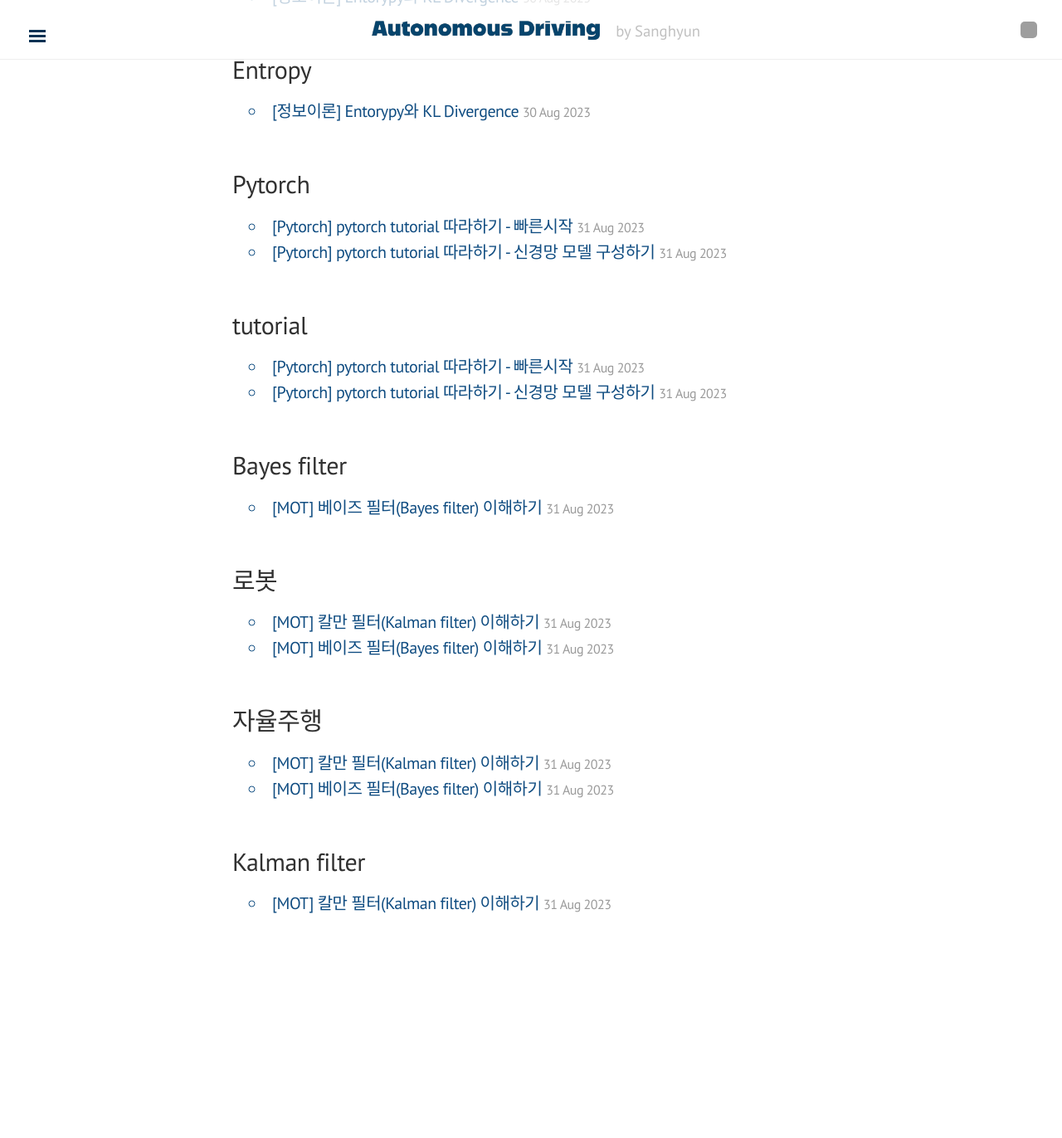
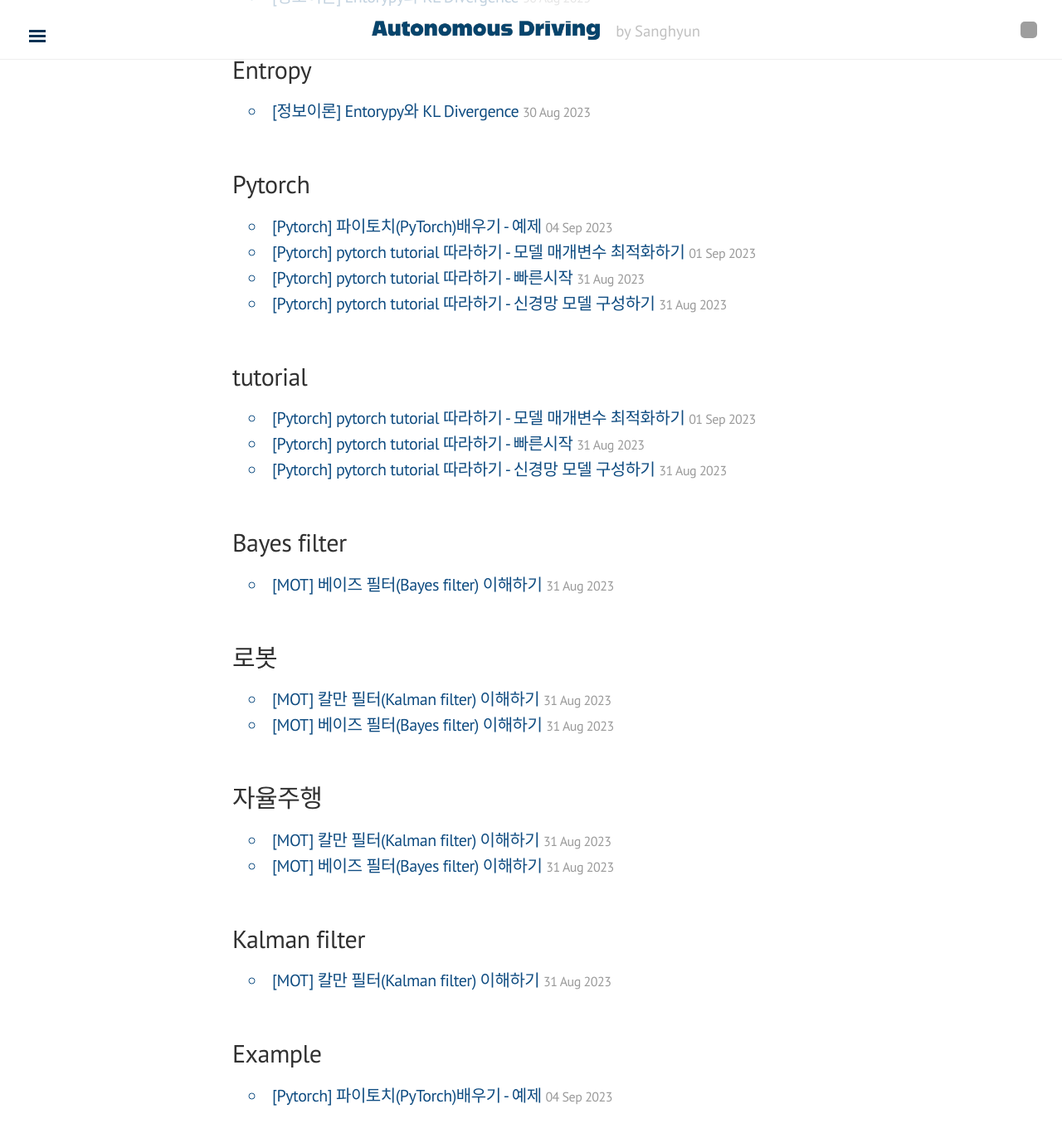
Before and after one commit to SangHyun014/SangHyun014.github.io, a Jekyll site: the page built from blog/tags.html, in a window 1280 px wide and 1400 px high, scrolled down 2248 px. Shown: the top 1372 px of the window at 83% size. Built offline with Jekyll 4.4.1, drawn with Linux system fonts in a browser that asks for light colours; nearby versions of some CDN libraries; before the commit the page ends 3466 px from its top, so only the background shows below that; part of the change alters nothing that is shown; grey boxes are pictures that could not be loaded.

Commit message:
정보이론 수정

````diff
--- a/_posts/2023-08-30-theory-entropy.md
+++ b/_posts/2023-08-30-theory-entropy.md
@@ -14,7 +14,7 @@ tags: [정보이론, Entropy]
 이러한 정보를 주고 받을 때, "정보"라는 것이 정량화 된 정보의 양을 정보량이라 할 수 있다.
 
 ### 정보량
-정보 보론에서 정보량은 '놀람의 정도'를 의미한다.
+정보 이론에서 정보량은 '놀람의 정도'를 의미한다.
 
 $\to$ 놀람이 클 때, 정보가 크다고 하는데, 일상적으로 발생하는 사건에 대한 정보는 정보량이 작다고 표현을 하고 자주 발생하지 않는 사건에 대한 정보량은 크다고 표현한다.
 
--- /dev/null
+++ b/_posts/2023-09-01-pytorch-Autograd.md
@@ -0,0 +1,162 @@
+---
+layout: post
+title: "[Pytorch] pytorch tutorial 따라하기 - 모델 매개변수 최적화하기"
+categories: [Pytorch]
+tags: [Pytorch, tutorial]
+---
+
+# 모델 매개변수 최적화하기
+모델과 데이터를 준비하고 데이터의 매개변수를 최적화하여 하여 모델을 학습하고, 검증하고, 테스트 해보겠습니다. 모델을 학습하는 과정은 반복적인 과정을 거칩니다. 각 반복 단계에서 모델은 출력을 추측하고, 추측과 정답 사이의 오류(loss)를 계산하고, 매개변수에 대한 오류의 도함수(derivative)를 수집한 뒤, 경사하강법을 사용하여 파라미터들을 **최적화(optimize)**합니다.
+
+## 기본 코드
+앞선 튜토리얼들의 코드들을 가져와 작성합니다.
+```python
+import torch
+from torch import nn
+from torch.utils.data import DataLoader
+from torchvision import datasets
+from torchvision.transforms import ToTensor
+
+training_data = datasets.FashionMNIST(
+    root='data',
+    train=True,
+    download=True,
+    transform=ToTensor()
+)
+
+test_data = datasets.FashionMNIST(
+    root='data',
+    train=False,
+    download=True,
+    transform=ToTensor()
+)
+
+train_dataloader = DataLoader(training_data, batch_size=64)
+test_dataloader = DataLoader(test_data, batch_size=64)
+
+class NeuralNetwork(nn.Module):
+    def __init__(self):
+        super(NeuralNetwork, self).__init__()
+        self.flatten = nn.Flatten()
+        self.linear_relu_stack = nn.Sequential(
+            nn.Linear(28*28, 512),
+            nn.ReLU(),
+            nn.Linear(512, 512),
+            nn.ReLU(),
+            nn.Linear(512, 18),
+        )
+
+    def forward(self, x):
+        x = self.flatten(x)
+        logits = self.linear_relu_stack(x)
+        return logits
+
+model = NeuralNetwork()
+```
+
+## 하이퍼파라미터(Hyperparameter)
+하이퍼파라미터(Hyperparameter)는 모델 최적화 과정에서 제어할 수 있는 매개변수입니다. 서로 다른 하이퍼파라미터 값은 모델 학습과 수렴율(Convergence rate)에 영향을 미칠 수 있습니다.
+
+학습 시 다음과 같은 하이퍼 파라미터들을 정의합니다.
+- 에폭(epoch) : 데이터셋을 반복하는 횟수
+- 배치 크기(batch size) : 매개변수가 갱신되기 전 신경망을 통해 전파된 데이터 샘플의 수
+- 학습률(learning rate) : 각 배치/에폭에서 모델의 매개변수를 조절하는 비율.
+
+```python
+learning_rate = 1e-3
+batch_size = 64
+epochs = 5
+```
+
+## 최적화 단계(Optimization Loop)
+최적화 단계를 통해 모델을 학습하고 최적화할 수 있습니다. 최적화 단계의 각 반복(iteration)을 **에폭(epoch)** 이라 부릅니다.
+
+하나의 에폭은 다음 두 부분으로 구성됩니다.
+- 학습 단계(train loop) : 학습용 데이터셋을 반복(iterate)하고 최적의 매개변수로 수렴합니다.
+- 검증/테스트 단계(validation/test loop) : 모델 성능이 개선되고 있는지를 확인하기 위해 테스트 데이터셋을 반복(iterate)합니다.
+
+## 손실 함수(Loss Function)
+손실 함수(Loss Function)는 획득한 결과와 실제 값 사이의 틀린 정도(degree of dissimilarity)를 측정하며, 학습 중에 이 값을 최소화하려고 합니다. 주어진 데이터 샘플을 입력으로 계산한 예측과 정답(label)을 비교하여 손실(loss)를 계산합니다.
+
+> 일반적으로 회귀 문제(regression task)에 사용하는 `nn.MSELoss`(평균 제곱 오차(MSE; Mean Square Error)), 분류 문제(classification task)에 사용하는 `nn.NLLLoss(음의 로그 우도(Negative Log Likelihood))`, 그리고 `nn.LogSoftmax`와 `nn.NLLoss`를 합친 `nn.CrossEntropyLoss` 등이 있습니다.
+
+```python
+# 손실 함수(Loss Function)을 초기화 합니다.
+loss_fn = nn.CrossEntropyLoss()
+```
+
+## 옵티마이저(Optimizer)
+
+최적화는 각 학습 단계에서 모델의 오류를 줄이기 위해 모델 매개변수를 조정하는 과정입니다. **최적화 알고리즘**은 이 과정이 수행되는 방식(SGD; Stochastic Gradient Descent)을 정의합니다. 모든 최적화 절차는 `optimizer` 객체에 캡슐화(encapsulate)됩니다. 여기서는 SGD 옵티마이저를 사용하고 있으며, PyTorch에는 ADAM이나 RMSProp과 같은 다른 종류의 모델과 데이터에서 잘 동작하는 다양한 옵티마이저(Optimizer)가 있습니다.
+
+학습하려는 모델의 매개변수와 학습률(learning rate) 하이퍼파라미터를 등록하여 옵티마이저를 초기화합니다.
+
+```python
+optimizer = torch.optim.SGD(model.parameters(), lr=learning_rate)
+```
+
+학습 단계(loop)에서 최적화는 세단계로 이루어집니다.
+- `optimizer.zero_grad()`를 호출하여 모델 매개변수의 변화도를 재설정합니다. 기본적으로 변화도는 더해지기(add up) 때문에 중복 계산을 막기 위해 반복할 때마다 명시적으로 0으로 설정합니다.
+- `loss.backwards()`를 호출하여 예측 손실(prediction loss)을 역전파합니다. PyTorcch는 각 매개변수에 대한 손실의 변화도를 저장합니다.
+- 변화도를 계산한 뒤에는 `optimizer.step()`을 호출하여 역전파 단계에서 수집된 변화도로 매개변수를 조정합니다.
+
+## 전체 구현
+
+최적화 코드를 반복하여 수행하는 `train_loop`와 테스트 데이터로 모델의 성능을 측정하는 `test_loop`를 정의하였습니다.
+```python
+def train_loop(dataloader, model, loss_fn, optimizer):
+    size = len(dataloader.dataset)
+    for batch, (X, y) in enumerate(dataloader):
+        # 예측(prediction)과 손실(loss) 계산
+        pred = model(X)
+        loss = loss_fn(pred, y)
+
+        #역전파
+        optimizer.zero_grad()
+        loss.backward()
+        optimizer.step()
+
+        if batch % 100 == 0:
+            loss, current = loss.item(), (batch+1)*len(X)
+            print(f"loss: {loss:>7f}  [{current:>5d}/{size:>5d}]")
+
+def test_loop(dataloader, model, loss_fn):
+    size = len(dataloader.dataset)
+    num_batches = len(dataloader)
+    test_loss, correct = 0,0
+
+    with torch.no_grad():
+        for X, y in dataloader:
+            pred = model(X)
+            test_loss += loss_fn(pred, y).item()
+            correct += (pred.argmax(1)==y).type(torch.float).sum().item()
+
+    test_loss /= num_batches
+    correct /= size
+    print(f'Test Error: \n Accuracy: {(100*correct):>0.1f}%, Avg loss: {test_loss:>8f} \n')
+
+```
+손실 함수와 옵티마이저를 초기화하고 `train_loop`와 `test_loop`에 전달합니다.
+모델의 성능 향상을 알아보기 위해 자유롭게 에폭(epoch) 수를 증가시켜 볼 수 있습니다.
+
+```python
+loss_fn = nn.CrossEntropyLoss()
+optimizer = torch.optim.SGD(model.parameters(), lr=learning_rate)
+
+epochs = 10
+for t in range(epochs):
+    print(f'Epoch {t+1}\n------------------------')
+    train_loop(train_dataloader, model, loss_fn, optimizer)
+    test_loop(test_dataloader, model, loss_fn)
+print('Done!')
+```
+
+![image](https://github.com/SangHyun014/SangHyun014.github.io/assets/87685922/f71477fc-312c-44f2-9ddd-2ba10916ae2c)
+
+다음과 같이 학습이 진행이 되고, 테스트도 진행해 볼 수 있습니다.
+마지막으로 그렇게 학습된 모델을 저장과 불러오는 방법은 다음과 같습니다.
+
+```python
+torch.save(mode, 'model.pth')  # 모델 저장하기
+torch.load('model.pth') # 모델 불러오기
+```
--- /dev/null
+++ b/_posts/2023-09-04-pytorch-Example.md
@@ -0,0 +1,298 @@
+---
+layout: post
+title: "[Pytorch] 파이토치(PyTorch)배우기 - 예제"
+categories: [Pytorch]
+tags: [Pytorch, Example]
+---
+
+# 텐서(Tensor)
+Numpy를 사용하여 신경망을 구성해보도록 하겠습니다.
+
+```python
+import numpy as np
+import math
+
+# 무작위로 입력과 출력 데이터를 생성
+x = np.linspace(-math.pi, math.pi, 2000)
+y = np.sin(x)
+
+# 무작위로 가중치를 초기화
+a = np.random.randn()
+b = np.random.randn()
+c = np.random.randn()
+d = np.random.randn()
+
+learning_rate = 1e-6
+for t in range(2000):
+    # 순전파 단계 : 예측값 y를 계산합니다.
+    # y = a + bx+ cx^2+ dx^3
+    y_pred = a + b*x + c*x**2 +d*x**3
+
+    # 손실(loss)를 계산하고 출력합니다.
+    loss = np.square(y_pred - y).sum()
+    if t % 100 == 99:
+        print(t, loss)
+
+    # 손실(loss)에 따른 a, b, c, d의 변화도 (gradient)를 계산하고 역전파합니다.
+    grad_y_pred = 2.0 * (y_pred - y)
+    grad_a = grad_y_pred.sum()
+    grad_b = (grad_y_pred * x).sum()
+    grad_c = (grad_y_pred * x ** 2).sum()
+    grad_d = (grad_y_pred * x ** 3).sum()
+
+    # 가중치를 계산합니다.
+    a -= learning_rate * grad_a
+    b -= learning_rate * grad_b
+    c -= learning_rate * grad_c
+    d -= learning_rate * grad_d
+
+print(f'Result: y ={a}, {b} x + {c} x^2 + {d} x^3')
+```
+
+![image](https://github.com/SangHyun014/SangHyun014.github.io/assets/87685922/567a1a62-bbd4-4d54-b900-f1b85d8ae14c)
+
+이번에는 동일한 코드를 Torch를 이용해서 작성해보겠습니다.
+```python
+import torch
+import math
+
+dtype = torch.float
+device = torch.device('cpu')
+#device = torch.device('cuda:0') #GPU 사용을 하려면 해당 device를 사용
+
+# 무작위로 입력과 출력 데이터 생성
+x = torch.linspace(-math.pi, math.pi, 2000, device=device, dtype=dtype)
+y = torch.sin(x)
+
+# 무작위로 가중치를 초기화
+a = torch.randn((), device=device, dtype=dtype)
+b = torch.randn((), device=device, dtype=dtype)
+c = torch.randn((), device=device, dtype=dtype)
+d = torch.randn((), device=device, dtype=dtype)
+
+learning_rate = 1e-6
+for t in range(2000):
+    # 순전파 단계 : 예측값 y를 계산합니다.
+    y_pred = a + b * x + c * x ** 2 + d * x ** 3
+
+    # 손실(loss)를 계산하고 출력합니다.
+    loss = (y_pred - y).pow(2).sum().item()
+    if t % 100 == 99:
+        print(t, loss)
+
+    # 손실에 따른 a, b, c, d의 변화도(gradient)를 계산하고 역전파합니다.
+    grad_y_pred = 2.0 * (y_pred - y)
+    grad_a = grad_y_pred.sum()
+    grad_b = (grad_y_pred * x).sum()
+    grad_c = (grad_y_pred * x ** 2).sum()
+    grad_d = (grad_y_pred * x ** 3).sum()
+
+    # 가중치를 갱신합니다.
+    a -= learning_rate * grad_a
+    b -= learning_rate * grad_b
+    c -= learning_rate * grad_c
+    d -= learning_rate * grad_d
+
+print(f'Result: y = {a.itme()} + {b.item()} x + {c.item()} x^2 + {d.item()} x^3')
+```
+![image](https://github.com/SangHyun014/SangHyun014.github.io/assets/87685922/53a4b960-14ff-4f46-889b-27406915a71c)
+
+## Autograd
+이번에는 동일한 과정을 자동미분(Autograd)를 이용하여 진행해보겠습니다.
+`Autograd`를 사용하면, 신경망의 순전파 단계에서 **연산 그래프**(**Computational Graph**)를 정의하게 됩니다. 이 그래프의 노드(node)는 텐서(tensor)이고, 엣지(edge)는 입력 텐서로부터 출력 텐서를 만들어내는 함수가 됩니다.
+
+```python
+import torch
+import math
+
+dtype = float
+device = torch.device('cpu')
+# device = torch.device('cuda:0') # GPU 사용을 하려면 앞 주석을 제거합니다.
+
+# 입력값과 출력값을 갖는 텐서들을 생성합니다.
+# requires_grad = False 가 기본값으로 설정되어 역전파 단계 중에 이 텐서들에 대한 변화도(gradient)를 계산할 필요가 없음을 나타냅니다.
+x = torch.linspace(-math.pi, math.pi, 2000, device=device, dtype=dtype)
+y = torch.sin(x)
+
+# 가중치를 갖는 임의의 텐서를 생ㅇ성합니다.
+a = torch.randn((), device=device, dtype=dtype, requires_grad=True)
+b = torch.randn((), device=device, dtype=dtype, requires_grad=True)
+c = torch.randn((), device=device, dtype=dtype, requires_grad=True)
+d = torch.randn((), device=device, dtype=dtype, requires_grad=True)
+
+learning_rate = 1e-6
+for t in range(2000):
+    # 순전파 단계 : 텐서들 간의 연산을 사용하여 예측값 y를 계산합니다.
+    y_pred = a + b * x + c * x **2 + d * x ** 3
+
+    # 손실(loss)를 계산합니다. 이 때, 손실은 (1,) shape를 갖는 텐서입니다.
+    # loss.item()으로 손실이 갖는 스칼라 값을 가져올 수 있습니다.
+    loss = (y_pred - y).pow(2).sum()
+    if t % 100 == 99:
+        print(t, loss.item())
+
+    # autograd를 사용해 역전파를 계산합니다. 이는 requires_grad=True를 갖는 모든 텐서들에 대한 손실의 변화도(gradient)를 계산합니다.
+    loss.backward()
+
+    # 경사하강법(gradient descent)을 사용하여 가중치를 직접 갱신합니다.
+    # torch.no_grad()로 감싸는 이유는, 가중치들이 requires_grad=True이지만 autograd에서는 이를 추적하지 않을 것이기 때문입니다.
+    with torch.no_grad():
+        a -= learning_rate * a.grad
+        b -= learning_rate * b.grad
+        c -= learning_rate * c.grad
+        d -= learning_rate * d.grad
+
+        # 가중치 갱신 이후에는 변화도를 0으로 만듦
+        a.grad = None
+        b.grad = None
+        c.grad = None
+        d.grad = None
+
+print(f'Result: y = {a.item()} + {b.item()} x + {c.item()} x^2 + {d.item()} x^3')
+```
+
+![image](https://github.com/SangHyun014/SangHyun014.github.io/assets/87685922/c2534af5-9ac4-4328-9d61-54a8e574924a)
+
+## nn Module 이용하기
+이번에는 파이토치(PyTorch)의 nn Module을 이용해보겠습니다.
+
+신경망을 구성하는 것을 종종 연산을 **계층**(Layer)에 배열하는 것으로 생각하는데, 이 중 일부는 학습 도중 최적화가 될 **학습 가능한 매개변수**를 갖고 있습니다.
+
+텐서플로우(Tensorflor)에서는 `Keras`와 `TensorFlow-Slim`,`TFLearn` 같은 패키지들이 연산 그래프를 고수준(high-level)으로 추상화하여 제공하므로 신경망을 구축하는데 유용합니다.
+
+파이토치(PyTorch)에서는 `nn` 패키지가 동일한 목적으로 제공됩니다. `nn` 패키지는 신경망 계층(Layer)과 거의 비슷한 **Module**의 집합을 정의합니다. Module은 입력텐서를 받고 출력 텐서를 계산하는 한편, 학습 가능한 매개변수를 갖는 텐서들을 내부 상태(internal stage)로 갖습니다. `nn` 패키지는 또한 신경망을 학습시킬 때 주로 사용하는 유용한 손실 함수(loss function)들도 정의하고 있습니다.
+
+```python
+import torch
+import math
+
+x = torch.linspace(-math.pi, math.pi, 2000)
+y = torch.sin(x)
+
+# 이번 예제에서는 출력 y는 (x, x^2, x^3) 의 선형 함수이므로, 선형 계층 신경망으로 간주할 수 있습니다.
+p = torch.tensor([1, 2, 3])
+xx = x.unsqueeze(-1).pow(p)
+# 위 코드에서 x.unsqueeze(-1)은 (2000, 1)의 shape을, p가 (3,) shapeㅇ을 가지므로 브로드캐스트(broadcast)가 적용되어 (2000, 3)의 shape을 갖는 텐서가 됩니다.
+
+model = torch.nn.Sequential(
+    torch.nn.Linear(3, 1),
+    torch.nn.Flatten(0, 1)
+)
+
+loss_fn = torch.nn.MSELoss(reduction = 'sum')
+
+learning_rate = 1e-6
+for t in range(2000):
+    y_pred = model(xx)
+
+    loss = loss_fn(y_pred, y)
+    if t % 100 == 99:
+        print(t, loss.item())
+
+    # 역전파 단계 전 변화도(gradient)를 0으로 만듭니다.
+    model.zero_grad()
+
+    loss.backward()
+
+    # 경사하강법(gradient descent)를 사용하여 가중치를 갱신합니다.
+    # 각 매개변수는 텐서이므로, 이전처럼 변화도에 접근할 수 있습니다.
+    with torch.no_grad():
+        for param in model.parameters():
+            param -= learning_rate * param.grad
+
+# list의 첫번째 항목에 접근하는 것처럼 `model`의 첫번째 계층에 접근할 수 있습니다.
+linear_layer = model[0]
+
+print(f'Result y = {linear_layer.bias.item()} + {linear_layer.weight[:, 0].item()} x + {linear_layer.weight[:, 1].item()} x^2 + {linear_layer.weight[:, 2].item()} x^3')
+
+```
+
+![image](https://github.com/SangHyun014/SangHyun014.github.io/assets/87685922/12ddd802-961d-486f-927b-adf52a3b45ea)
+
+## Pytorch: optim
+지금까지는 `torch.no_grad()`로 학습 가능한 매개변수를 갖는 텐서들을 직접 조작하여 모델의 가중치(weight)를 갱신하였습니다. 이것은 확률적 경사하강법(SGD, Stochastic Gradient Descent)와 같은 간단한 최적화 알고리즘에서는 크게 부담이 되지 않지만, 실제로 신경망을 학습할 때는 AdaGrad, RMSProp, Adam 등과 같은 더 정교한 옵티마이저(Optimizer) 를 사용합니다.
+
+이번에는 RMSProp Algorithm 을 사용하겠습니다.
+```python
+import torch
+import math
+
+x = torch.linspace(-math.pi, math.pi, 2000)
+y = torch.sin(x)
+
+p = torch.tensor([1, 2, 3])
+xx = x.unsqueeze(-1).pow(p)
+
+# nn 패키지를 사용하여 model 과 loss function을 정의합니다.
+model = torch.nn.Sequential(
+    torch.nn.Linear(3, 1),
+    torch.nn.Flatten(0, 1)
+)
+loss_fn = torch.nn.MSELoss(reduction='sum')
+
+# RMSProp를 사용하겠습니다.
+learning_rate = 1e-6
+optimizer = torch.optim.RMSprop(model.parameters(), lr=learning_rate)
+for t in range(2000):
+    # 순전파 단계 : 모델에 x를 전달하여 prediction y를 계산합니다.
+    pred_y = model(xx)
+
+    # 손실(loss)를 계산하고 출력합니다.
+    loss = loss_fn(pred_y, y)
+    if t % 100 == 99:
+        print(t, loss.item())
+
+    optimizer.zero_grad()
+
+    loss.backward()
+
+    # optimizer의 step 함수를 호출하면 매개변수가 갱신됩니다.
+    optimizer.step()
+
+linear_layer = model[0]
+print(f'Result: y = {linear_layer.bias.item()} + {linear_layer.weight[:, 0].item()} x + {linear_layer.weight[:, 1].item()} x^2 + {linear_layer.weight[:, 2].item()} x^3')
+```
+
+![image](https://github.com/SangHyun014/SangHyun014.github.io/assets/87685922/fcd76734-2a9a-4f5d-b6a9-c973ebeb1c9a)
+
+## PyTorch : 사용자 정의 nn.Module
+더 복잡한 모델을 구성해야할 때 사용합니다.
+
+```python
+import torch
+import math
+
+class Polynomial3(torch.nn.Module):
+    def __init__(self):
+        super().__init__()
+        self.a = torch.nn.Parameter(torch.randn(()))
+        self.b = torch.nn.Parameter(torch.randn(()))
+        self.c = torch.nn.Parameter(torch.randn(()))
+        self.d = torch.nn.Parameter(torch.randn(()))
+
+    def forward(self, x):
+        return self.a + self.b * x + self.c * x **2 + self.d * x ** 3
+
+    def string(self):
+        return f'y = {self.a.item()} + {self.b.item()} x + {self.c.item()} x^2 + {self.d.item()} x^3'
+
+x = torch.linspace(-math.pi, math.pi, 2000)
+y = torch.sin(x)
+
+model = Polynomial3()
+
+loss_fn = torch.nn.MSELoss(reduction='sum')
+optimizer = torch.optim.SGD(model.parameters(), lr=1e-6)
+for t in range(2000):
+    pred_y = model(x)
+
+    loss = loss_fn(pred_y, y)
+    if t % 100 == 99:
+        print(t, loss.item())
+
+    optimizer.zero_grad()
+    loss.backward()
+    optimizer.step()
+
+print(f'Result: {model.string()}')
+```
````
